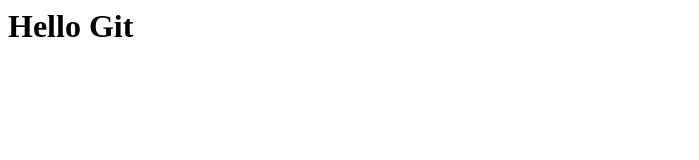
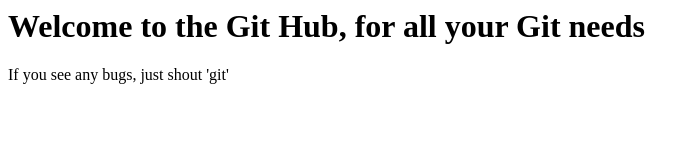
Before and after one commit to CBPaull/Deployable, a plain HTML site: page index.html in a window 1280 px wide. Shown: the whole page, without its empty margins (0-699 px from the left). Drawn offline with Linux system fonts and the light colour scheme.

Commit message:
Reverted and recommiting changes to index.html and styles.css

```diff
--- a/index.html
+++ b/index.html
@@ -1,9 +1,10 @@
 <html>
   <head>
   	<meta charset="UTF-8">
-    <title>Version Control</title>
+    <title>Git testing in progress</title>
   </head>
   <body>
-    <h1>Hello Git</h1>
+    <h1>Welcome to the Git Hub, for all your Git needs</h1>
+    <p>If you see any bugs, just shout 'git'</p>
   </body>
 </html>
--- a/styles.css
+++ b/styles.css
@@ -7,3 +7,8 @@ h1 {
 	background-color: darkblue
 	color: darkorange;
 }
+p {
+	background-color: black;
+	color: orange;
+	margin: 40px;
+}
```
